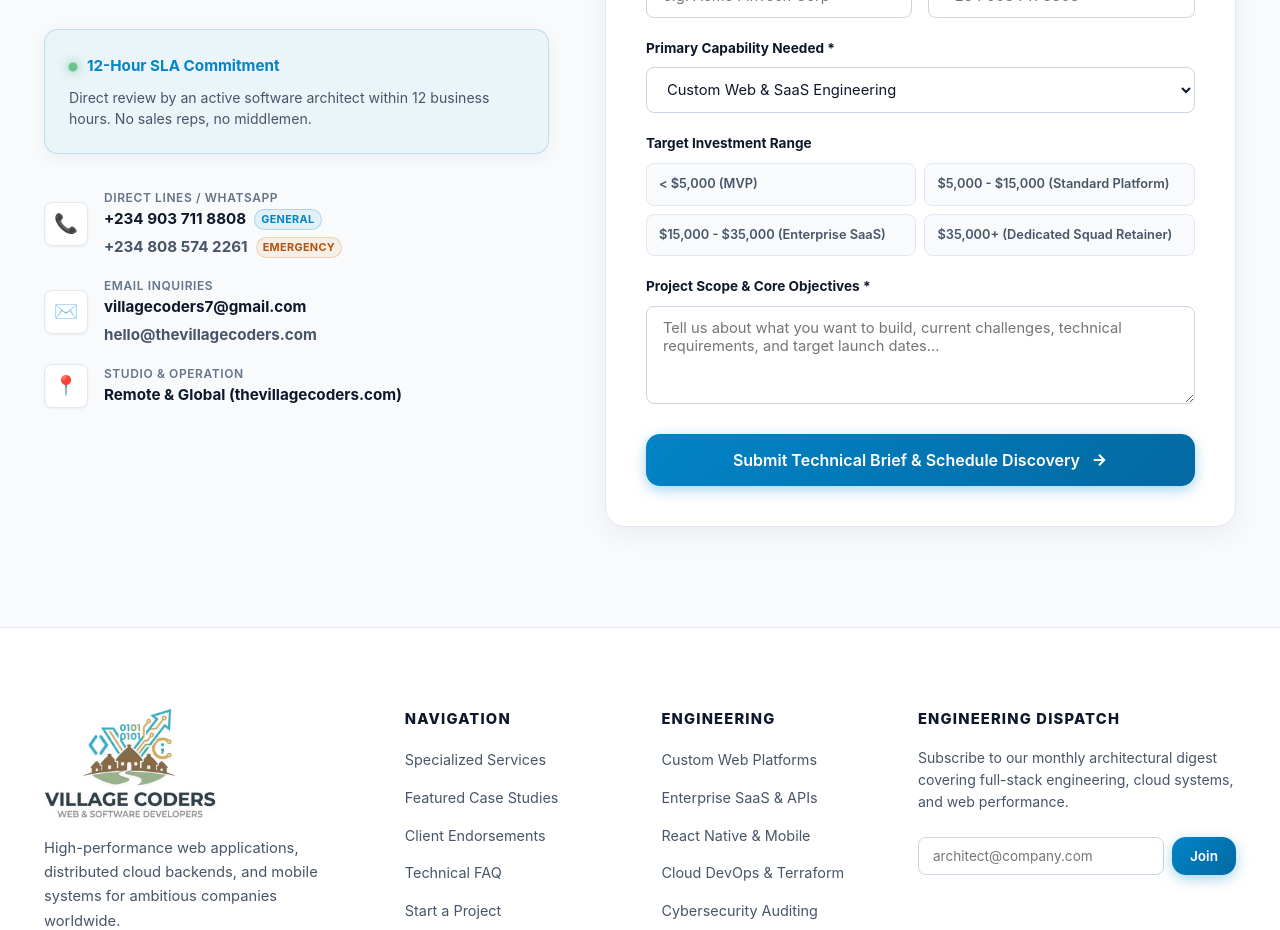
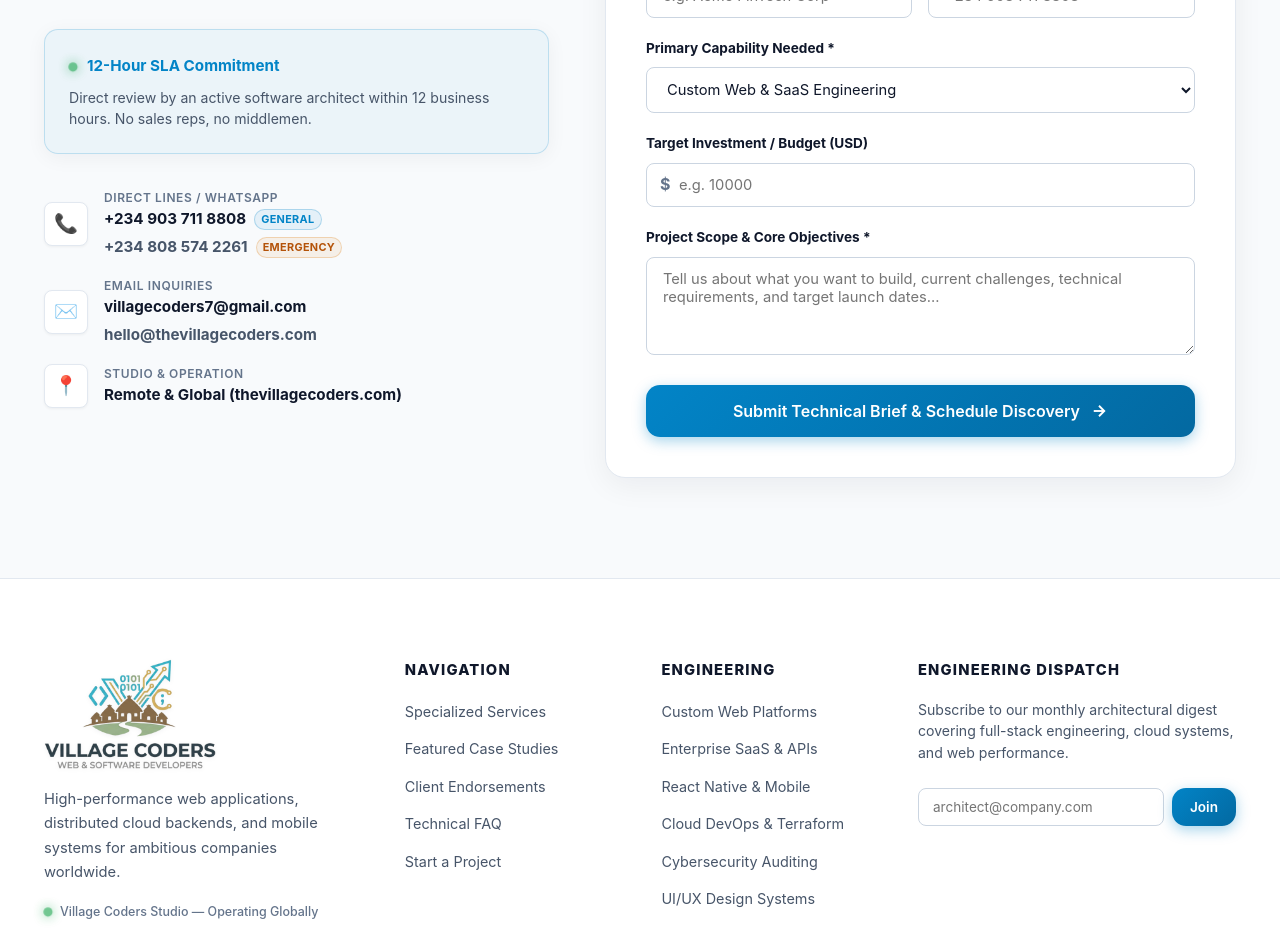
Before and after one commit to village-coders/Village-Coders, a Next.js app: page / in a window 1280 px wide. Shown: the part 6280-7210 px from the top of the page. Built offline with nearby package versions, Linux system fonts and the light colour scheme.

Commit message:
Replace fixed budget radio pills with numeric input field in ContactSection

```diff
--- a/src/components/ContactSection.tsx
+++ b/src/components/ContactSection.tsx
@@ -16,20 +16,11 @@
   const [isPending, startTransition] = useTransition();
 
   const [selectedService, setSelectedService] = useState<string>('web-development');
-  const [selectedBudget, setSelectedBudget] = useState<string>('$5,000 - $15,000');
-
-  const budgetTiers = [
-    '< $5,000 (MVP)',
-    '$5,000 - $15,000 (Standard Platform)',
-    '$15,000 - $35,000 (Enterprise SaaS)',
-    '$35,000+ (Dedicated Squad Retainer)'
-  ];
 
   const handleSubmit = (e: React.FormEvent<HTMLFormElement>) => {
     e.preventDefault();
     const formData = new FormData(e.currentTarget);
     formData.set('service', selectedService);
-    formData.set('budget', selectedBudget);
 
     startTransition(async () => {
       try {
@@ -249,28 +240,22 @@
                     </select>
                   </div>
 
-                  {/* Budget Range */}
+                  {/* Target Investment / Budget Number Input */}
                   <div className="form-group">
-                    <label className="form-label">Target Investment Range</label>
-                    <div className="budget-radios">
-                      {budgetTiers.map((tier, idx) => (
-                        <motion.label
-                          key={idx}
-                          className={`budget-pill ${selectedBudget === tier ? 'active' : ''}`}
-                          whileHover={{ scale: 1.02 }}
-                          whileTap={{ scale: 0.98 }}
-                          transition={{ duration: 0.15 }}
-                        >
-                          <input
-                            type="radio"
-                            name="budget"
-                            value={tier}
-                            checked={selectedBudget === tier}
-                            onChange={() => setSelectedBudget(tier)}
-                          />
-                          <span>{tier}</span>
-                        </motion.label>
-                      ))}
+                    <label htmlFor="budget" className="form-label">
+                      Target Investment / Budget (USD)
+                    </label>
+                    <div className="budget-input-wrapper">
+                      <span className="currency-prefix">$</span>
+                      <input
+                        type="number"
+                        id="budget"
+                        name="budget"
+                        min="0"
+                        step="500"
+                        placeholder="e.g. 10000"
+                        className="form-input budget-number-input"
+                      />
                     </div>
                   </div>
 
@@ -535,35 +520,26 @@
           font-size: 0.88rem;
         }
 
-        .budget-radios {
-          display: grid;
-          grid-template-columns: repeat(2, 1fr);
-          gap: 8px;
+        .budget-input-wrapper {
+          position: relative;
+          display: flex;
+          align-items: center;
+          width: 100%;
         }
 
-        :global(.budget-pill) {
-          display: flex;
-          align-items: center;
-          gap: 8px;
-          padding: 10px 12px;
-          background: #f8fafc;
-          border: 1px solid var(--border-subtle);
-          border-radius: var(--radius-sm);
-          cursor: pointer;
-          font-size: 0.8rem;
-          color: var(--text-secondary);
-          transition: all 0.2s ease;
+        .currency-prefix {
+          position: absolute;
+          left: 14px;
+          font-weight: 700;
+          font-size: 1rem;
+          color: var(--text-muted);
+          pointer-events: none;
+          user-select: none;
+          z-index: 2;
         }
 
-        :global(.budget-pill input) {
-          display: none;
-        }
-
-        :global(.budget-pill.active) {
-          background: rgba(2, 132, 199, 0.08);
-          border-color: var(--brand-cyan);
-          color: var(--brand-cyan);
-          font-weight: 700;
+        .budget-number-input {
+          padding-left: 32px !important;
         }
 
         :global(.submit-btn) {
```
